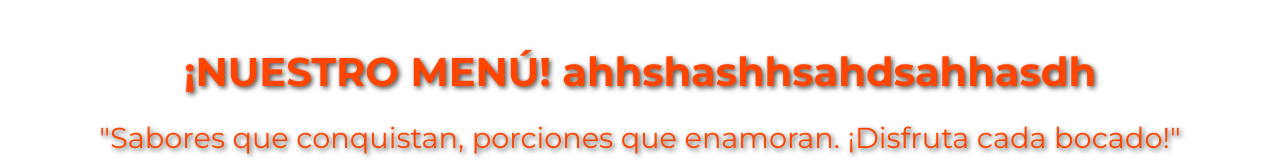
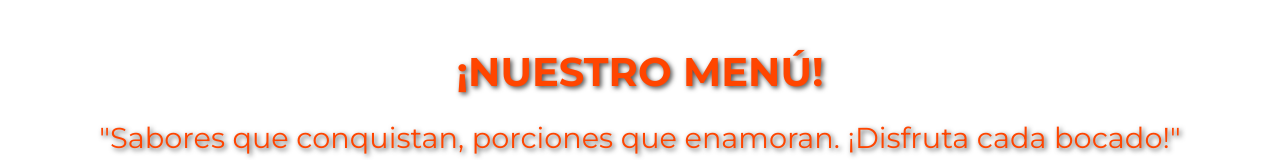
Before and after one commit to Helptocoding/Taqueria, a plain HTML site: page menu/menu.html in a window 1280 px wide. Shown: the top 160 px of the page. Drawn offline with Linux system fonts and the light colour scheme.

Commit message:
Commit 7
Commit 7

```diff
--- a/menu/menu.html
+++ b/menu/menu.html
@@ -13,7 +13,7 @@
         <body>
 
             <h1>
-                ¡NUESTRO MENÚ! ahhshashhsahdsahhasdh
+                ¡NUESTRO MENÚ!
             </h1>
 
             <h2>
--- a/menu/script.js
+++ b/menu/script.js
@@ -7,6 +7,7 @@ document.addEventListener('DOMContentLoaded', () => {
             if (entry.isIntersecting) {
                 entry.target.classList.add('visible');
             }
+        });
     }, {
         threshold: 0.3 // Se activa cuando el 30% de la carta esté visible
     });
@@ -22,4 +23,3 @@ document.addEventListener('DOMContentLoaded', () => {
         });
     });
 });
-});
```
